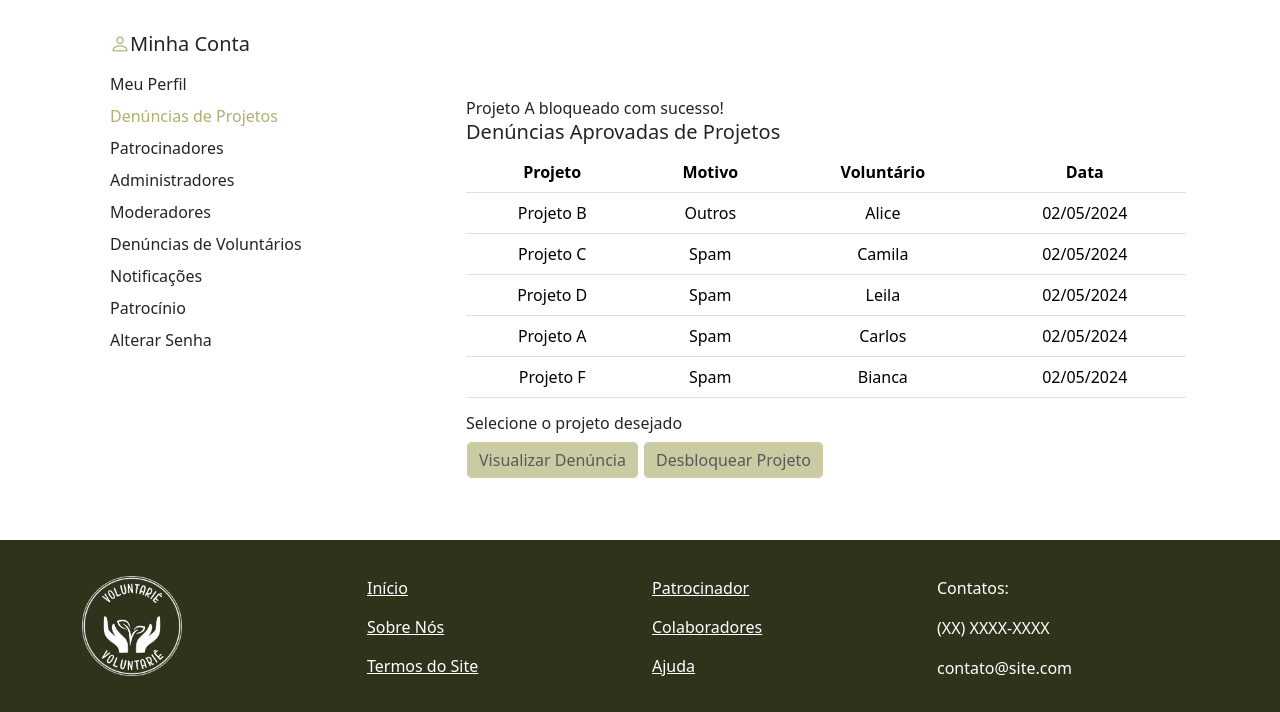
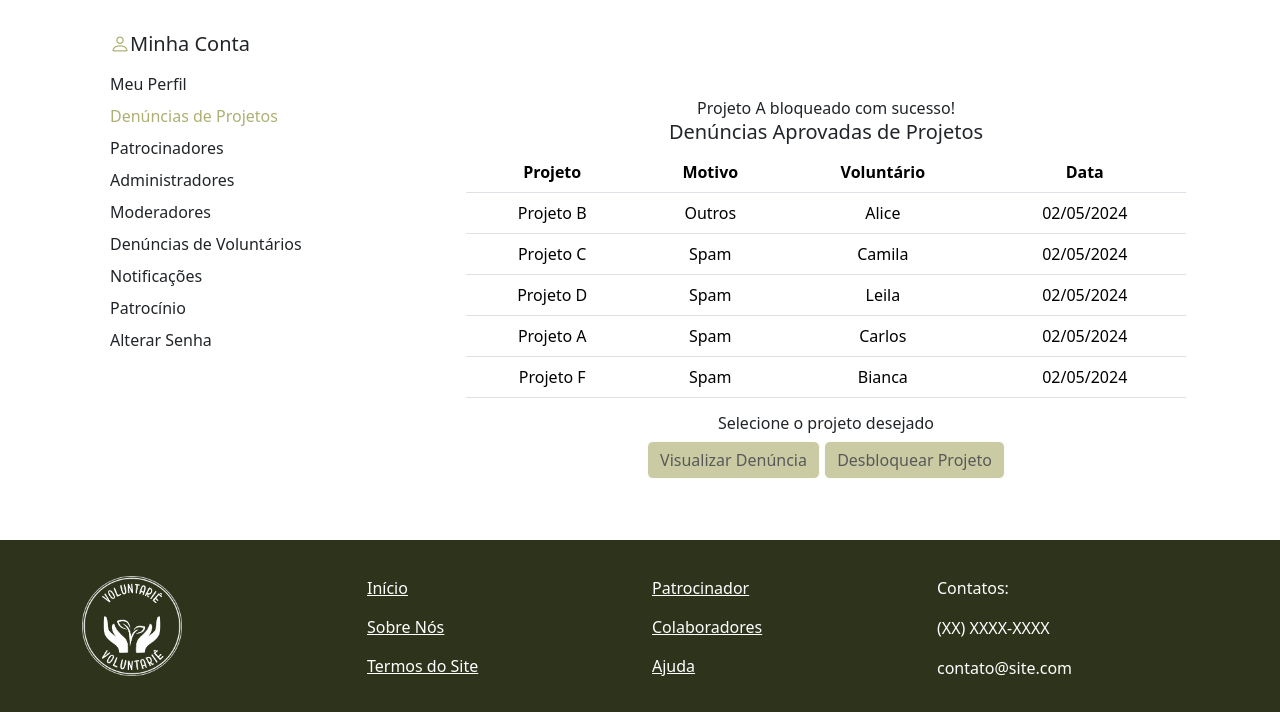
Before and after one commit to murilo5341/Voluntari-, a FastAPI app: page /bloquearprojeto in a window 1280 px wide. Shown: the part 88-800 px from the top of the page. Run offline with FastAPI, Linux system fonts and the light colour scheme; some libraries are stand-ins or nearby versions.

Commit message:
correções

```diff
--- a/routes/main_routes.py
+++ b/routes/main_routes.py
@@ -77,3 +77,6 @@ async def get_bloquearProjeto(request: Request):
 @router.get("/assinatura", response_class=HTMLResponse)
 async def get_root(request: Request):
     return templates.TemplateResponse("pages/assinatura.html", {"request": request})
+@router.get("/doacao", response_class=HTMLResponse)
+async def get_root(request: Request):
+    return templates.TemplateResponse("pages/doacao.html", {"request": request})
--- a/templates/main/pages/assinatura.html
+++ b/templates/main/pages/assinatura.html
@@ -145,9 +145,10 @@
         <label class="botao-escolha-label" for="anual">
             <p>assinatura anual</p><h3>12 meses: R$150,00</h3>
         </label>
+        <h4></h4>
     </div>
     <br>
-
+    <br>
     <a href="#" class="btn fw-semibold d-grid col-2 mx-auto fixed-text" style="color:white; background-color:#A3A651;">Junte-se a nós</a>
 </div>
 {% endblock %}
--- a/templates/main/pages/bloquearProjeto.html
+++ b/templates/main/pages/bloquearProjeto.html
@@ -32,6 +32,12 @@
 
     .link-verde {
         color: #aeb073;
+    }
+    .table-container{
+        text-align: center;
+    }
+    .col-md-8{
+        text-align: center;
     }
 </style>
 
```
Also changed, not shown: templates/main/pages/doacao.html (added, +16 -0 lines).
